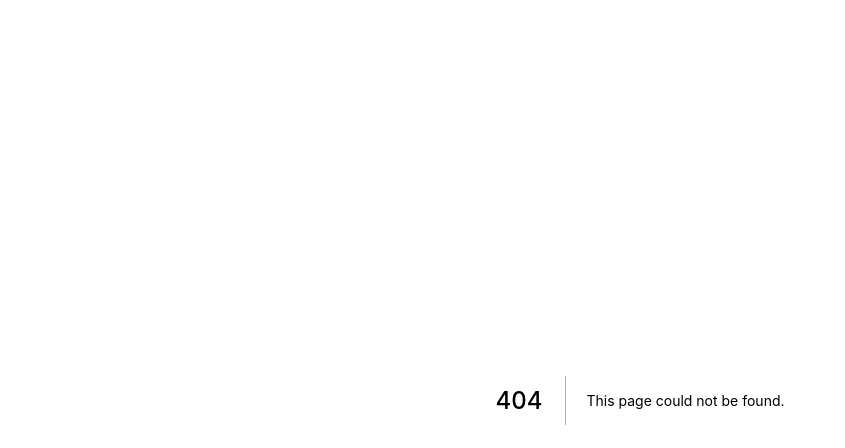
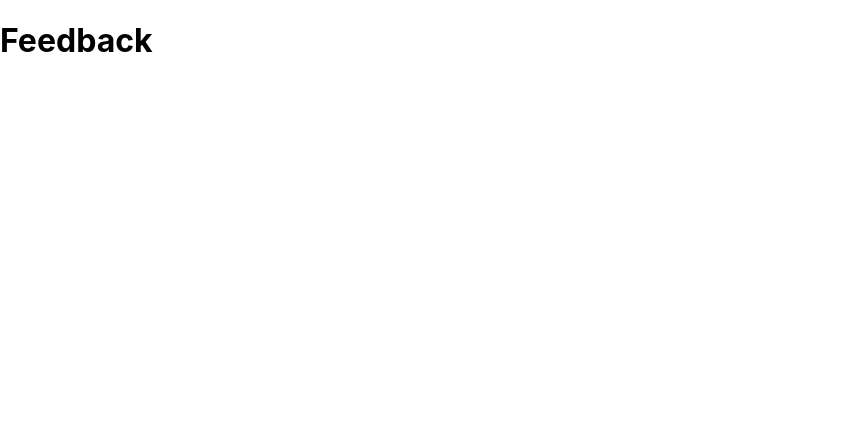
Before and after one commit to Glow-Carrots-App/glow-web, a Next.js app: page /settings/feedback in a window 1280 px wide. Before the commit this address had no page. Shown: the top 448 px of the page, without its empty margins (0-845 px from the left). Built offline with nearby package versions, Linux system fonts and the light colour scheme.

Commit message:
add feedback subpage to settings page

```diff
--- /dev/null
+++ b/pages/settings/feedback/index.js
@@ -0,0 +1,11 @@
+import Heading1 from "../../../components/Heading1/index";
+
+const Feedback = () => {
+  return (
+    <div>
+      <Heading1>Feedback</Heading1>
+    </div>
+  );
+};
+
+export default Feedback;
```
